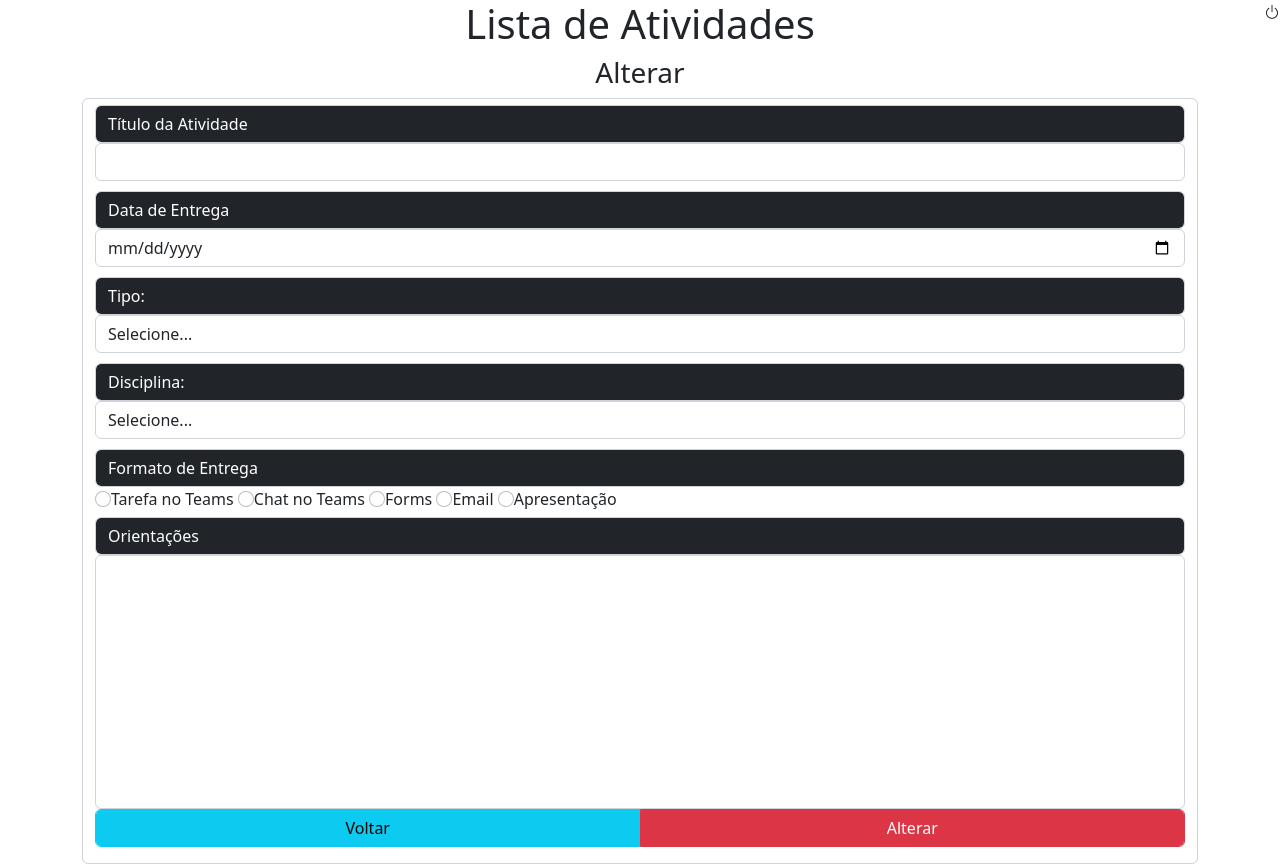
After one commit to JulianaSandes/AC3-RM12350, a Node server app: template views/alterar.ejs in a window 1280 px wide. The commit adds this page. Run offline with Node 20, Linux system fonts and the light colour scheme; the template is opened without the code that fills it, so the values that code supplies are empty; some libraries are stand-ins or nearby versions.

Commit message:
Add files via upload

```diff
--- a/views/accordion.ejs
+++ b/views/accordion.ejs
@@ -28,7 +28,6 @@
                       <div class="card-subtitle">Tipo: <%=dadosAberto[n].tipo%></div>
                       <div class="card-text">Instruções: <%=dadosAberto[n].instrucoes%></div>
                       <div class="card-text">Status: <%=dadosAberto[n].status%></div>
-
                   </div>
                     <div class="card-footer">
                       <div class="input-group">
@@ -89,7 +88,6 @@
             <div class="card-subtitle">Tipo: <%=dadosExcluir[n].tipo%></div>
             <div class="card-text">Instruções: <%=dadosExcluir[n].instrucoes%></div>
         <div class="card-text">Status: <%=dadosExcluir[n].status%></div>
-
           </div>
             <div class="card-footer">
               <div class="input-group">
--- /dev/null
+++ b/views/alterar.ejs
@@ -0,0 +1,74 @@
+<!DOCTYPE html>
+<html lang="en">
+<head>
+    <meta charset="UTF-8">
+    <meta http-equiv="X-UA-Compatible" content="IE=edge">
+    <meta name="viewport" content="width=device-width, initial-scale=1.0">
+    <title>To Do List</title>
+    <link href="https://cdn.jsdelivr.net/npm/bootstrap@5.2.0-beta1/dist/css/bootstrap.min.css" rel="stylesheet" integrity="sha384-0evHe/X+R7YkIZDRvuzKMRqM+OrBnVFBL6DOitfPri4tjfHxaWutUpFmBp4vmVor" crossorigin="anonymous">
+    <link rel="stylesheet" href="https://cdn.jsdelivr.net/npm/bootstrap-icons@1.8.3/font/bootstrap-icons.css">
+    <!--CSS Personalizada, Sempre vem após o bootstrap-->
+    <link rel="stylesheet" href="css/estilos.css">
+
+</head>
+<body>
+    <div class="container">
+        <div class="logoff" onclick="window.location.href='/login'"><i class="bi bi-power"></i></div>
+        <h1 class="text-center">Lista de Atividades</h1>
+        <h2 class="text-center"><%=nome%></h2>
+        <div class="row">
+            <div class="col-md order-2">
+            <h3 class="text-center">Alterar</h3>
+            <form action="/alterar" method="POST" class="form-control">
+                <input type="hidden" name="id_u" value="<%=id%>">
+                <input type="hidden" name="id_a" value="<%=alterar._id%>">
+                <input type="hidden" name="nome" value="<%=nome%>">
+                <label for="" class="form-control text-bg-dark">Título da Atividade</label>
+                <input type="text" name="titulo" id="" class="form-control" value="<%=alterar.titulo%>">
+                <label for="" class="form-control text-bg-dark">Data de Entrega</label>
+                <input type="date" name="data" id="" class="form-control" value="<%=alterar.data.toISOString().slice(0,10)%>">
+                <label for="" class="form-control text-bg-dark">Tipo:</label>
+                <select name="tipo" id="" class="form-control">
+                    <option value="0">Selecione...</option>
+                    <option value="ac"<%=alterar.tipo=="ac"?"selected":""%>>AC</option>
+                    <option value="agh"<%=alterar.tipo=="agh"?"selected":""%>>AGH</option>
+                    <option value="at"<%=alterar.tipo=="at"?"selected":""%>>AT</option>
+                    <option value="rec"<%=alterar.tipo=="rec"?"selected":""%>>REC</option>
+                    <option value="exame"<%=alterar.tipo=="exame"?"selected":""%>>Exame</option>
+                </select>
+
+                <label for="" class="form-control text-bg-dark">Disciplina:</label>
+                    <select name="disciplina" id="" class="form-control">
+                    <option value="0">Selecione...</option>
+                    <option value="agh"<%=alterar.disciplina=="agh"?"selected":""%>>AGH</option>
+                    <option value="ans"<%=alterar.disciplina=="ans"?"selected":""%>>Análise de Sistemas</option>
+                    <option value="rds"<%=alterar.disciplina=="rds"?"selected":  ""%>>Redes de Computadores e Segurança</option>
+                    <option value="lp2"<%=alterar.disciplina=="lp2"?"selected":""%>>Linguagem de Programação</option>
+                    <option value="bd2"<%=alterar.disciplina=="bd2"?"selected":""%>>Banco de Dados</option>
+                    <option value="inw"<%=alterar.disciplina=="inw"?"selected":""%>>Internet Webdesign</option>
+                    <option value="bio"<%=alterar.disciplina=="bio"?"selected":""%>>Biologia</option>
+                    <option value="lpl"<%=alterar.disciplina=="lpl"?"selected":""%>>Lingua Portuguesa</option>
+                    <option value="h&g"<%=alterar.disciplina=="h&g"?"selected":""%>>Historia e Geografia</option>
+                </select>
+
+                <label for="" class="form-control text-bg-dark">Formato de Entrega</label>
+                <!--<div class="input-group">-->
+                    <input type="radio" value="teams" <%=alterar.entregar=='teams'?'checked':''%> name="entrega" id="" class="form-check-input">Tarefa no Teams
+                    <input type="radio" value="chat" <%=alterar.entregar=='chat'?'checked':''%> name="entrega" id="" class="form-check-input">Chat no Teams
+                    <input type="radio" value="formulario" <%=alterar.entregar=='formulario'?'checked':''%> name="entrega" id="" class="form-check-input">Forms
+                    <input type="radio" value="email" <%=alterar.entregar=='email'?'checked':''%> name="entrega" id="" class="form-check-input">Email
+                    <input type="radio" value="apresentacao" <%=alterar.entregar=='apresentacao'?'checked':''%> name="entrega" id="" class="form-check-input">Apresentação
+                    <label for="" class="form-control text-bg-dark">Orientações</label>
+                    <textarea name="orientacoes" id="" cols="30" rows="10" class="form-control">
+    <%=alterar.instrucoes%>
+                    </textarea>
+                <!--</div>-->
+                <div class="input-group">
+                <input type="button" value="Voltar" class="form-control btn btn-info" onclick="history.back()">
+                <input type="submit" value="Alterar" class="form-control btn btn-danger"></div>
+            </form>
+        </div>
+</body>
+<!-- JavaScript Bundle with Popper -->
+<script src="https://cdn.jsdelivr.net/npm/bootstrap@5.2.0-beta1/dist/js/bootstrap.bundle.min.js" integrity="sha384-pprn3073KE6tl6bjs2QrFaJGz5/SUsLqktiwsUTF55Jfv3qYSDhgCecCxMW52nD2" crossorigin="anonymous"></script>
+</html>
--- a/views/login.ejs
+++ b/views/login.ejs
@@ -25,7 +25,7 @@
                     </div>
                     <input type="submit" value="Entrar" class="btn btn-primary">
                 </form>
-               <h4>Não possui cadastro? <a href="/registro">Clique aqui</a></h4>
+               <h9>Não possui cadastro? <a href="/registro">Clique aqui</a></h9>
             </div>
         </div>
     </div>
--- a/views/registro.ejs
+++ b/views/registro.ejs
@@ -22,7 +22,7 @@
                     <input type="password" id="senha2" name="senha2" required class="form-control" placeholder="Confirme a senha*" id="">
                     <input type="submit" value="Salvar" class="btn btn-primary">
                 </form>
-                <h4>Já possui cadastro? <a href="/login">Clique aqui</a></h4>
+                <h9>Já possui cadastro? <a href="/login">Clique aqui</a></h9>
             </div>
         </div>
     </div>
```
Also changed, not shown: routes/atividades.js (+51 -1 lines), views/atividades.ejs (+12 -23 lines). Lines whose indentation alone changed are shown as unchanged.
